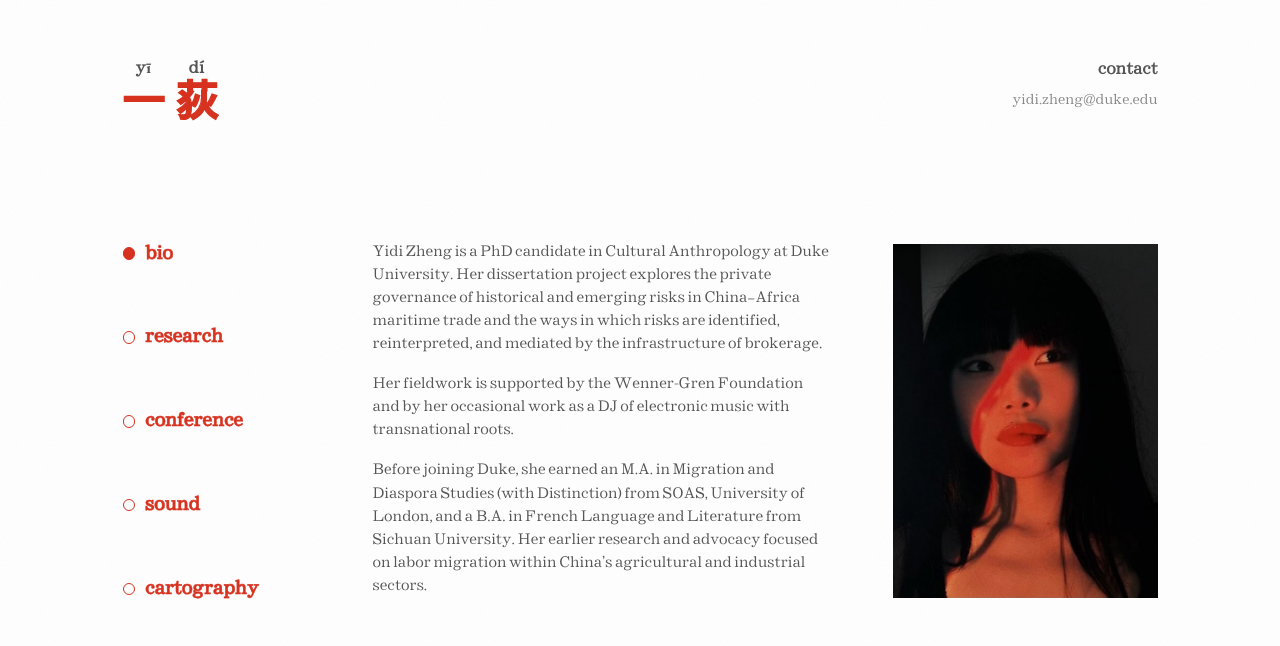
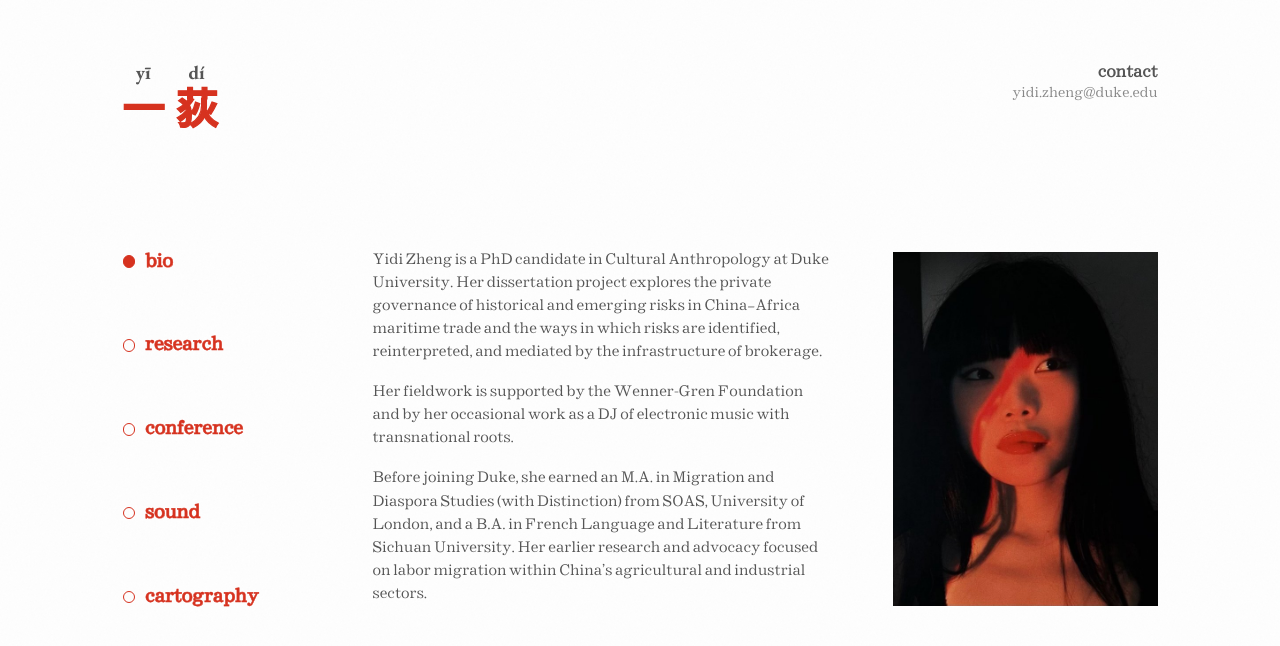
Before and after one commit to yidiyidiyidi/yidizheng, a plain HTML site: page index.html in a window 1280 px wide. Drawn offline with nearby package versions, Linux system fonts and the light colour scheme.

Commit message:
Add files via upload

```diff
--- a/film.css
+++ b/film.css
@@ -93,11 +93,11 @@ h1 {
 }
 /* the pinyin above each character */
 .name-zh rt {
-    font-family: "Paragon", "EB Garamond", Garamond, "Times New Roman", serif;
-    font-size: 1rem;             /* pinyin: same size as "contact" */
+    font-family: "EB Garamond", Garamond, "Times New Roman", serif;   /* has ī and í, so yī dí is all one font */
+    font-size: 1.2rem;           /* pinyin */
     font-weight: bold;           /* bold, like "contact" */
     color: #555;
-    letter-spacing: 0.02em;
+    letter-spacing: 0;           /* no extra spacing, so each syllable stays exactly centred */
     text-transform: lowercase;
     -webkit-text-stroke: 0;
     line-height: 1.5;
@@ -119,7 +119,7 @@ h1 {
 }
 .contact a {
     display: block;          /* email on its own line under "contact" */
-    margin-top: 13.2px;      /* the email is centred on 一荻 */
+    margin-top: 0;           /* the email is simply the second line under "contact" */
     color: #888;             /* same lighter grey as the tracklists */
     text-decoration: none;
 }
@@ -161,9 +161,9 @@ html body {
 .site > header h1 { grid-column: 1; grid-row: 1; }
 .site > header .contact {
     grid-column: 2; grid-row: 1; text-align: right;
-    line-height: 1.2;
+    line-height: 1.4;            /* regular spacing between "contact" and the email */
     /* nudge so the top of "contact" lines up with the top of 郑一荻 yidi zheng */
-    margin-top: -0.25px;         /* "contact" is centred on the yī dí row */
+    margin-top: 1.5px;           /* "contact" is centred on the yī dí row */
 }
 
 .layout {
```
